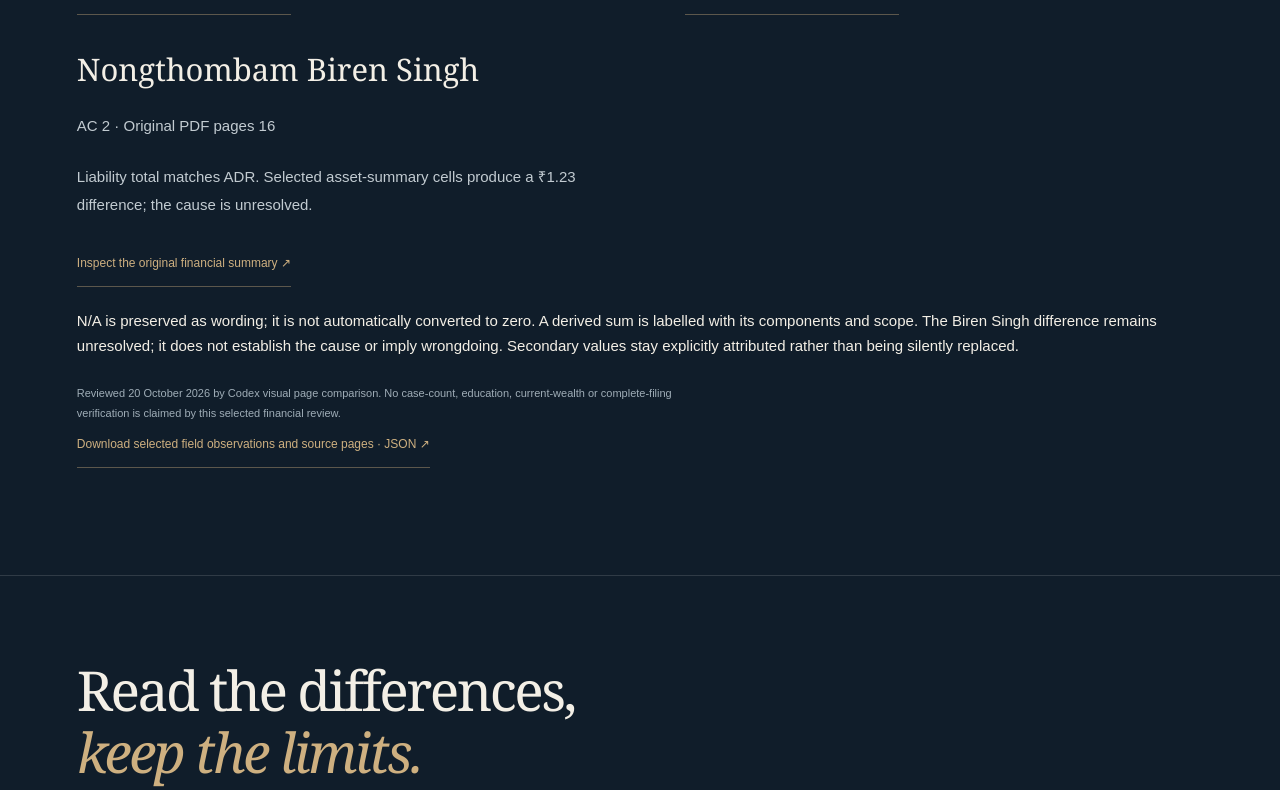
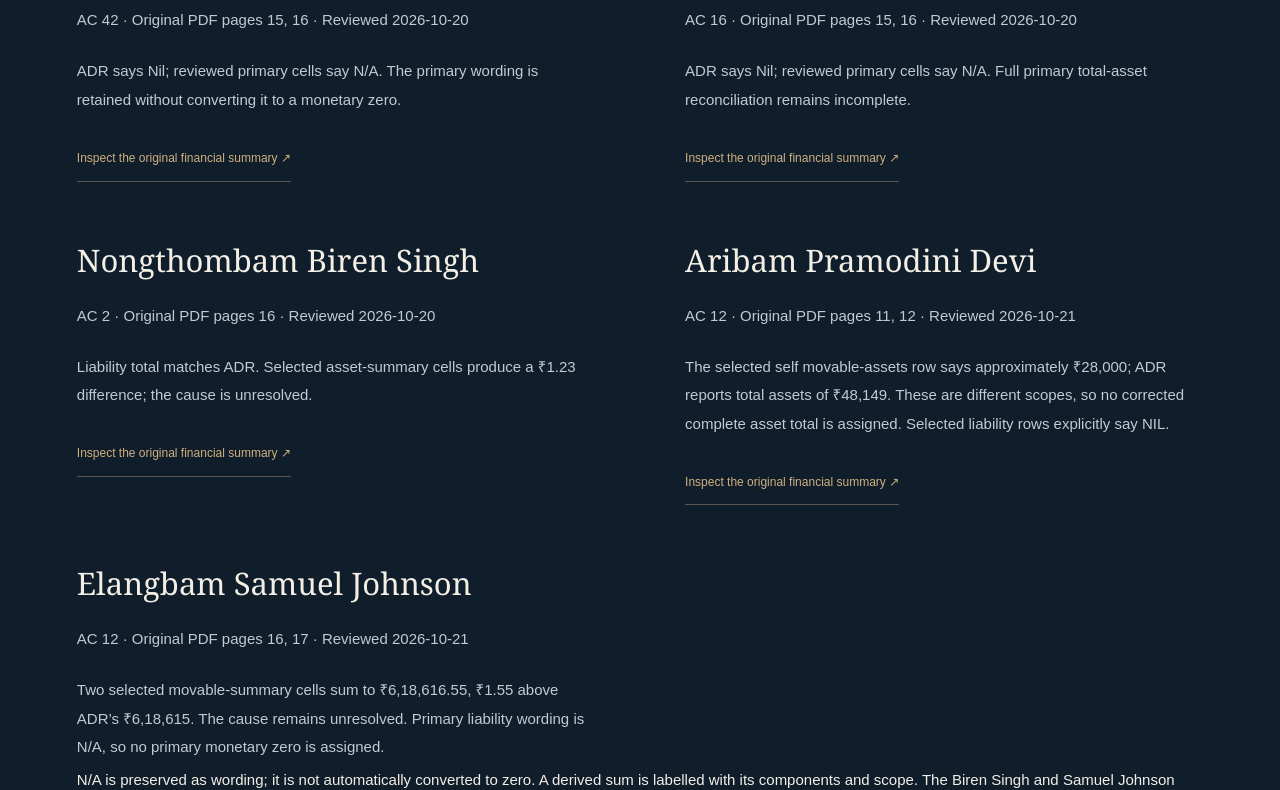
Before and after one commit to ethereum007/manipur, a Next.js app: page /analysis/disclosures in a window 1280 px wide. Shown: the part 4942-5732 px from the top of the page. Built offline with nearby package versions, Linux system fonts and the light colour scheme; a web font is replaced by a local one.

Commit message:
Publish two selected primary financial comparisons with explicit scope and unresolved differences

```diff
--- a/data/research/disclosure-field-reviews-2022.json
+++ b/data/research/disclosure-field-reviews-2022.json
@@ -1,8 +1,8 @@
 {
   "year": 2022,
-  "reviewedAt": "2026-10-20",
+  "reviewedAt": "2026-10-21",
   "sourceReviewRun": "https://github.com/ethereum007/manipur/actions/runs/39463703402",
-  "method": "Codex visual comparison of original financial-summary page crops; OCR used only to locate pages. Selected cells only, not an independent human audit or complete affidavit review.",
+  "method": "Codex visual comparison of selected original financial-summary regions. OCR located pages only; retained images use fixed financial-region coordinates and matching source hashes. Selected cells, not an independent human audit or complete affidavit review.",
   "scope": "Self-declarations at 2022 nomination. Not present wealth, current liabilities, legal status or certification of truth.",
   "records": [
     {
@@ -39,7 +39,9 @@
           ],
           "note": "Government-dues and loan-total rows across columns read N/A. This selected-page review does not turn N/A into a primary numeric zero."
         }
-      ]
+      ],
+      "reviewedAt": "2026-10-20",
+      "sourceReviewRun": "https://github.com/ethereum007/manipur/actions/runs/39463703402"
     },
     {
       "ac": 16,
@@ -74,7 +76,9 @@
           ],
           "note": "Government-dues and loan-total rows across columns read N/A. No primary monetary zero is asserted."
         }
-      ]
+      ],
+      "reviewedAt": "2026-10-20",
+      "sourceReviewRun": "https://github.com/ethereum007/manipur/actions/runs/39463703402"
     },
     {
       "ac": 2,
@@ -135,7 +139,108 @@
           ],
           "note": "Self loan-total row is ₹1,44,300. Other loan columns and government-dues columns are not applicable. This is a financial-summary comparison, not a current debt or complete dispute audit."
         }
+      ],
+      "reviewedAt": "2026-10-20",
+      "sourceReviewRun": "https://github.com/ethereum007/manipur/actions/runs/39463703402"
+    },
+    {
+      "ac": 12,
+      "candidate": "Aribam Pramodini Devi",
+      "sourceUrl": "https://ceomanipur.nic.in/Affidavits/AssemblyElection/2022/12/Aribam%20Pramodini%20Devi.pdf",
+      "sourceSha256": "98471582383760e1b389a8e0a8998cd183b077081c717d6e89315d56736d253e",
+      "reviewedAt": "2026-10-21",
+      "sourceReviewRun": "https://github.com/ethereum007/manipur/actions/runs/39527983585",
+      "reviewedPages": [
+        11,
+        12
+      ],
+      "summary": "The selected self movable-assets row says approximately ₹28,000; ADR reports total assets of ₹48,149. These are different scopes, so no corrected complete asset total is assigned. Selected liability rows explicitly say NIL.",
+      "fields": [
+        {
+          "field": "assets",
+          "status": "partial-summary-comparison",
+          "secondaryValuePaise": 4814900,
+          "primaryValuePaise": null,
+          "primarySourceText": "Self movable-assets total: Rs. 28,000/- approx.; other movable columns NIL; current-market immovable cells NA",
+          "pages": [
+            11
+          ],
+          "observations": [
+            {
+              "label": "Self movable-assets total",
+              "valuePaise": 2800000,
+              "qualifier": "approximate",
+              "page": 11
+            }
+          ],
+          "note": "The reviewed row is an approximate movable-assets summary, not an independently reconciled complete asset total. Other movable columns say NIL and current-market immovable columns say NA. ADR’s ₹48,149 total remains attributed and unchanged. The scope/value difference is unresolved; no cause, exact corrected total or wrongdoing is inferred."
+        },
+        {
+          "field": "liabilities",
+          "status": "summary-value-agrees",
+          "secondaryValuePaise": 0,
+          "primaryValuePaise": 0,
+          "primarySourceText": "NIL",
+          "pages": [
+            12
+          ],
+          "note": "Government-dues and loan-total summary rows explicitly say NIL across self, spouse, HUF and dependant columns. This selected declared-nil summary agrees with ADR’s numeric zero; it does not establish present debt or complete-filing accuracy."
+        }
+      ]
+    },
+    {
+      "ac": 12,
+      "candidate": "Elangbam Samuel Johnson",
+      "sourceUrl": "https://ceomanipur.nic.in/Affidavits/AssemblyElection/2022/12/Elangbam%20Samuel%20Johnson.pdf",
+      "sourceSha256": "f45e9b5afe9f71bc58fea91411354acebeb9f39c0bb527bc1638d640a79031f5",
+      "reviewedAt": "2026-10-21",
+      "sourceReviewRun": "https://github.com/ethereum007/manipur/actions/runs/39527983585",
+      "reviewedPages": [
+        16,
+        17
+      ],
+      "summary": "Two selected movable-summary cells sum to ₹6,18,616.55, ₹1.55 above ADR’s ₹6,18,615. The cause remains unresolved. Primary liability wording is N/A, so no primary monetary zero is assigned.",
+      "fields": [
+        {
+          "field": "assets",
+          "status": "derived-summary-difference",
+          "secondaryValuePaise": 61861500,
+          "primaryValuePaise": 61861655,
+          "differencePaise": 155,
+          "primarySourceText": "Two selected movable-summary amounts, summed in paise",
+          "pages": [
+            16
+          ],
+          "components": [
+            {
+              "label": "Self movable assets",
+              "valuePaise": 19236268
+            },
+            {
+              "label": "Spouse movable assets",
+              "valuePaise": 42625387
+            }
+          ],
+          "note": "The selected self and spouse movable-summary cells read ₹1,92,362.68 and ₹4,26,253.87. Their integer-paise sum is ₹6,18,616.55. Other movable and current-market immovable columns are N/A; no numeric zeros, purchase prices or construction costs are added for those rows. This is a selected-cell comparison, not a corrected complete-affidavit total. The ₹1.55 difference from ADR is unresolved and establishes no cause or wrongdoing."
+        },
+        {
+          "field": "liabilities",
+          "status": "wording-not-equivalent",
+          "secondaryValuePaise": 0,
+          "primaryValuePaise": null,
+          "primarySourceText": "N/A",
+          "pages": [
+            16,
+            17
+          ],
+          "note": "The government-dues row on p.16 and loan-total row on p.17 say N/A across the household columns. Preserve that wording rather than converting it to a primary monetary zero. No current-debt or complete-filing conclusion is inferred."
+        }
       ]
     }
-  ]
+  ],
+  "sourceReviewRuns": [
+    "https://github.com/ethereum007/manipur/actions/runs/39463703402",
+    "https://github.com/ethereum007/manipur/actions/runs/39527983585"
+  ],
+  "selectionNotes": "Second batch: two previously unreviewed native-text-available records in AC12, selected in existing record order for a bounded availability-based sample; not a representative sample or risk ranking."
 }
```
Also changed, not shown: src/components/disclosure-field-review.tsx (+2 -2 lines), 2 other files (tests, documents, lock files or other folders).
